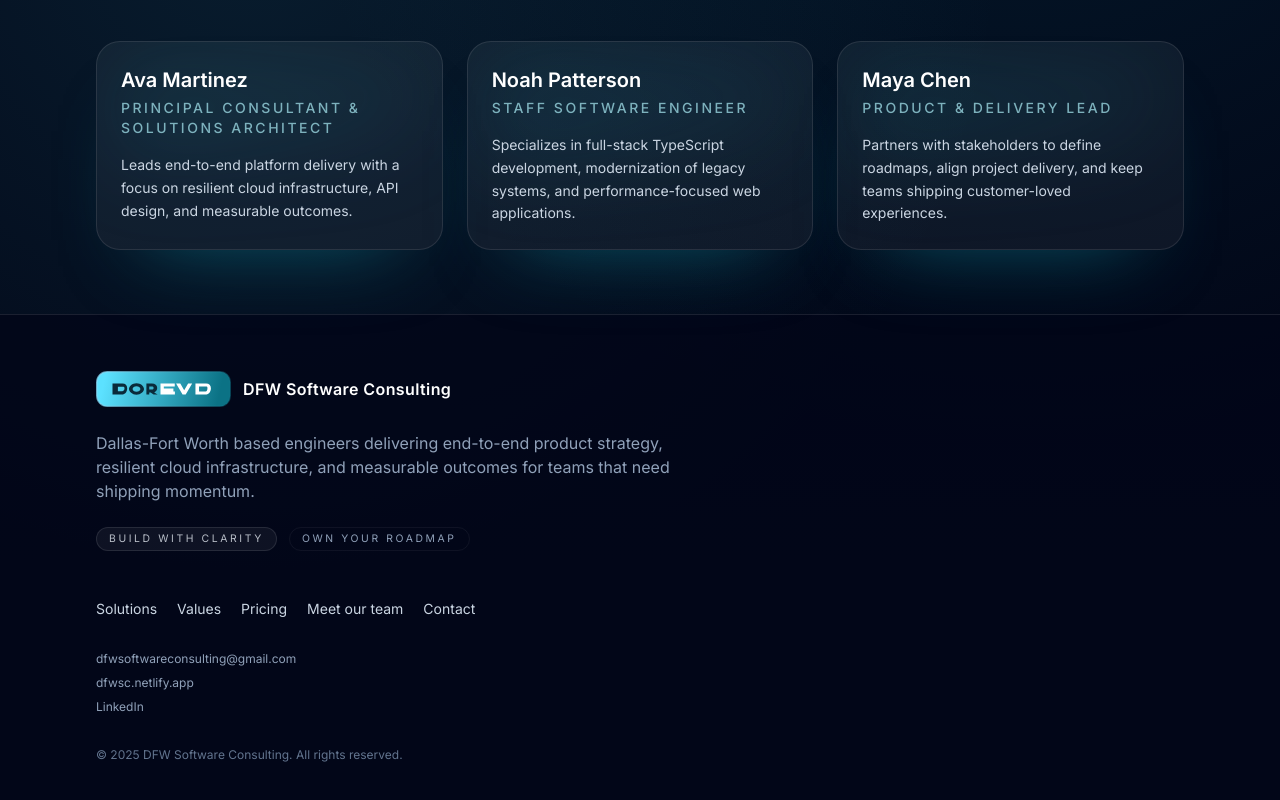
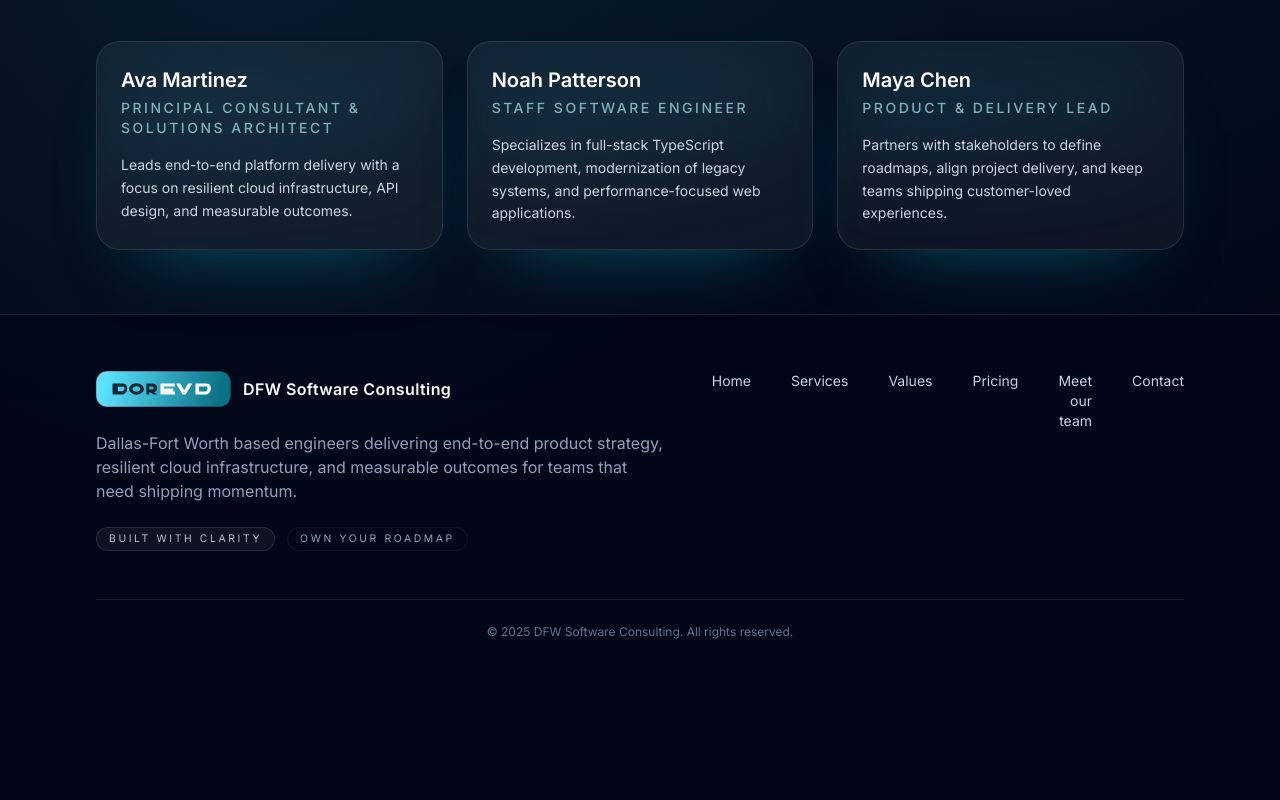
Before and after one commit to DFW-Software-Consulting/dfwsc2.0, a React (Vite) app in the folder front/: page /team in a window 1280 px wide. Shown: the part 308-1108 px from the top of the page. After the commit the page ends 1004 px from the top, so only its background shows below. Built offline with nearby package versions, Linux system fonts and the light colour scheme.

Commit message:
Refine footer layout and add copyright section

```diff
--- a/front/src/components/Footer.jsx
+++ b/front/src/components/Footer.jsx
@@ -6,19 +6,19 @@ export default function Footer() {
   return (
     <footer className="border-t border-white/10 bg-slate-950/80">
       <div className="mx-auto w-full max-w-6xl px-4 py-14 text-sm sm:px-6 lg:px-8">
-        <div className="grid gap-12 md:grid-cols-[minmax(0,1.2fr),minmax(0,1fr)]">
-          <div className="flex flex-col gap-6">
+        <div className="flex flex-col gap-12 md:flex-row md:items-start md:justify-between">
+          <div className="max-w-xl space-y-6">
             <Link to="/" className="inline-flex items-center gap-3">
               <img src="/dfwsc-logo.svg" alt="DFW Software Consulting" className="h-9 w-auto" />
               <span className="text-base font-semibold tracking-wide text-white">DFW Software Consulting</span>
             </Link>
-            <p className="max-w-xl text-base text-slate-400">
+            <p className="text-base text-slate-400">
               Dallas-Fort Worth based engineers delivering end-to-end product strategy, resilient cloud infrastructure, and
               measurable outcomes for teams that need shipping momentum.
             </p>
             <div className="flex flex-wrap gap-3 text-xs text-slate-400">
               <span className="rounded-full border border-white/10 bg-white/5 px-3 py-1 uppercase tracking-[0.25em] text-[0.65rem] text-slate-200/80">
-                Build with clarity
+                Built with clarity
               </span>
               <span className="rounded-full border border-white/5 px-3 py-1 uppercase tracking-[0.25em] text-[0.65rem] text-slate-400">
                 Own your roadmap
@@ -26,10 +26,12 @@ export default function Footer() {
             </div>
           </div>
 
-          <div className="grid gap-8 text-sm md:items-start md:text-left">
-            <div className="flex flex-wrap gap-5 text-slate-300">
+          <nav className="flex flex-wrap gap-x-10 gap-y-4 text-sm text-slate-300 md:flex-nowrap md:text-right">
+            <Link to="/" className="transition-colors hover:text-white">
+              Home
+            </Link>
             <Link to="/" state={{ scrollTo: 'services' }} className="transition-colors hover:text-white">
-                Solutions
+              Services
             </Link>
             <Link to="/" state={{ scrollTo: 'values' }} className="transition-colors hover:text-white">
               Values
@@ -43,20 +45,11 @@ export default function Footer() {
             <Link to="/" state={{ scrollTo: 'contact' }} className="transition-colors hover:text-white">
               Contact
             </Link>
+          </nav>
         </div>
-            <div className="space-y-2 text-xs text-slate-400">
-              <a href="mailto:dfwsoftwareconsulting@gmail.com" className="block transition-colors hover:text-white">
-                dfwsoftwareconsulting@gmail.com
-              </a>
-              <a href="https://dfwsc.netlify.app/" className="block transition-colors hover:text-white">
-                dfwsc.netlify.app
-              </a>
-              <a href="https://www.linkedin.com/company/dfw-software-consulting" className="block transition-colors hover:text-white">
-                LinkedIn
-              </a>
-            </div>
-            <p className="text-xs text-slate-500">© {year} DFW Software Consulting. All rights reserved.</p>
-          </div>
+
+        <div className="mt-12 border-t border-white/10 pt-6">
+          <p className="text-center text-xs text-slate-500">© {year} DFW Software Consulting. All rights reserved.</p>
         </div>
       </div>
     </footer>
```
Lines whose indentation alone changed are shown as unchanged.
